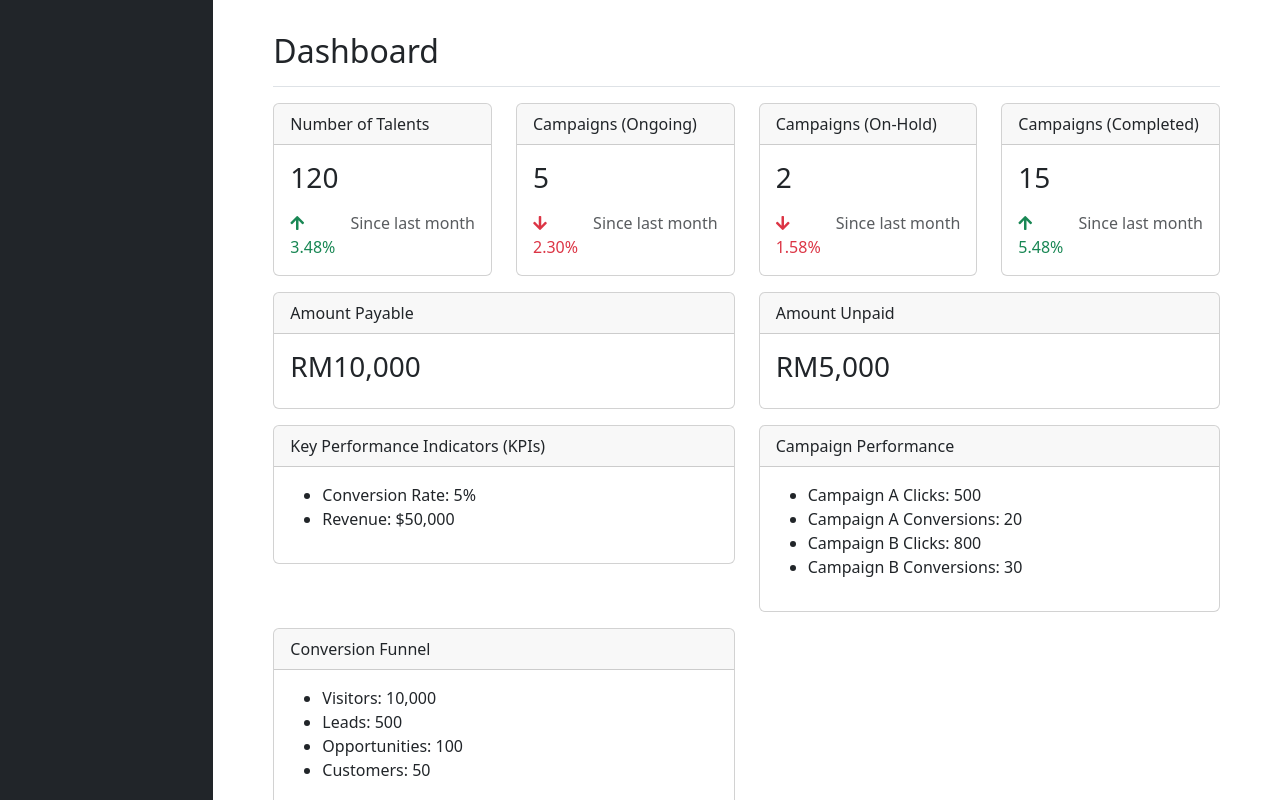
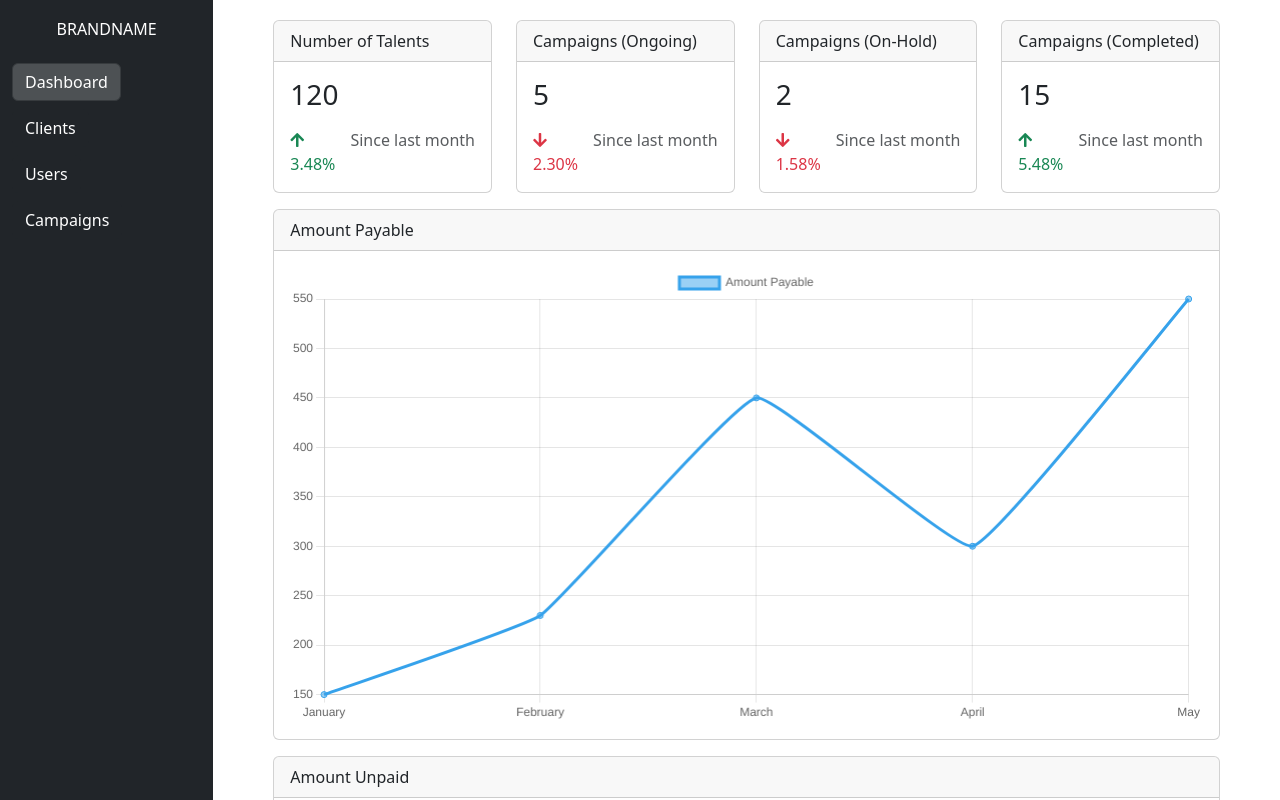
Before and after one commit to svencrox/sample-dashboard, an Angular app: page /dashboard in a window 1280 px wide. Shown: the top 800 px of the page. Built offline with nearby package versions, Linux system fonts and the light colour scheme.

Commit message:
(update and refactor): Fix issue with sidebar not behaving properly,refactor indentation and code with better syntax

```diff
--- a/src/app/app.component.html
+++ b/src/app/app.component.html
@@ -1,12 +1,12 @@
 <div class="container-fluid">
 	<div class="row content-wrapper">
 		<!-- Sidebar Component -->
-    <div class="col-md-3 col-lg-2 bg-dark sidebar">
+		<div class="col-md-3 col-lg-2 bg-dark sidebar fixed-top">
 			<app-sidebar></app-sidebar>
 		</div>
 
 		<!-- Main content area -->
-    <main class="col-md-9 col-lg-10 ms-sm-auto mt-sm-3 px-5">
+		<main class="col-md-9 col-lg-10 ms-auto main-content px-5">
 			<router-outlet></router-outlet>
 		</main>
 	</div>
--- a/src/app/app.component.scss
+++ b/src/app/app.component.scss
@@ -11,3 +11,10 @@
         height: fit-content;
     }
 }
+
+.main-content{
+    margin-top: 20px;
+    @media (max-width: 576px){
+        margin-top: 50px;
+    }
+}
--- a/src/app/dashboard/dashboard.component.html
+++ b/src/app/dashboard/dashboard.component.html
@@ -1,21 +1,14 @@
 <div class="container-fluid">
-  <div
-    class="d-flex justify-content-between flex-wrap flex-md-nowrap align-items-center pt-3 pb-2 mb-3 border-bottom"
-  >
-    <h1 class="h2">Dashboard</h1>
-  </div>
 	<!-- Dashboard Metrics -->
 	<div class="row">
 		<!-- Number of Talents -->
-    <div class="col-md-6 col-lg-3">
+		<div class="col-md-12 col-lg-6 col-xl-3">
 			<div class="card mb-3">
 				<div class="card-header">Number of Talents</div>
 				<div class="card-body">
 					<h3>120</h3>
 					<p class="d-flex mt-3 mb-0 text-muted text-sm gap-2">
-            <span class="text-success mr-2"
-              ><i class="fa fa-arrow-up"></i> 3.48%</span
-            >
+						<span class="text-success mr-2"><i class="fa fa-arrow-up"></i> 3.48%</span>
 						<span class="text-nowrap">Since last month</span>
 					</p>
 				</div>
@@ -23,15 +16,13 @@
 		</div>
 
 		<!-- Campaigns (Ongoing) -->
-    <div class="col-md-6 col-lg-3">
+		<div class="col-md-12 col-lg-6 col-xl-3">
 			<div class="card mb-3">
 				<div class="card-header">Campaigns (Ongoing)</div>
 				<div class="card-body">
 					<h3>5</h3>
 					<p class="d-flex mt-3 mb-0 text-muted text-sm gap-2">
-            <span class="text-danger mr-2"
-              ><i class="fa fa-arrow-down"></i> 2.30%</span
-            >
+						<span class="text-danger mr-2"><i class="fa fa-arrow-down"></i> 2.30%</span>
 						<span class="text-nowrap">Since last month</span>
 					</p>
 				</div>
@@ -39,15 +30,13 @@
 		</div>
 
 		<!-- Campaigns (On-Hold) -->
-    <div class="col-md-6 col-lg-3">
+		<div class="col-md-12 col-lg-6 col-xl-3">
 			<div class="card mb-3">
 				<div class="card-header">Campaigns (On-Hold)</div>
 				<div class="card-body">
 					<h3>2</h3>
 					<p class="d-flex mt-3 mb-0 text-muted text-sm gap-2">
-            <span class="text-danger mr-2"
-              ><i class="fa fa-arrow-down"></i> 1.58%</span
-            >
+						<span class="text-danger mr-2"><i class="fa fa-arrow-down"></i> 1.58%</span>
 						<span class="text-nowrap">Since last month</span>
 					</p>
 				</div>
@@ -55,15 +44,13 @@
 		</div>
 
 		<!-- Campaigns (Completed) -->
-    <div class="col-md-6 col-lg-3">
+		<div class="col-md-12 col-lg-6 col-xl-3">
 			<div class="card mb-3">
 				<div class="card-header">Campaigns (Completed)</div>
 				<div class="card-body">
 					<h3>15</h3>
 					<p class="d-flex mt-3 mb-0 text-muted text-sm gap-2">
-            <span class="text-success mr-2"
-              ><i class="fa fa-arrow-up"></i> 5.48%</span
-            >
+						<span class="text-success mr-2"><i class="fa fa-arrow-up"></i> 5.48%</span>
 						<span class="text-nowrap">Since last month</span>
 					</p>
 				</div>
@@ -74,17 +61,19 @@
 	<!-- Financial Metrics -->
 	<div class="row">
 		<!-- Amount Payable -->
-    <div class="col-md-6">
+		<div class="col-md-12">
 			<div class="card mb-3">
 				<div class="card-header">Amount Payable</div>
-        <div class="card-body">
-          <h3>RM10,000</h3>
+				<div class="card-body chart">
+					<canvas id="amount-payable" class="chart-canvas w-100"></canvas>
+				</div>
 			</div>
 		</div>
 	</div>
 
+	<div class="row">
 		<!-- Amount Unpaid -->
-    <div class="col-md-6">
+		<div class="col-md-12">
 			<div class="card mb-3">
 				<div class="card-header">Amount Unpaid</div>
 				<div class="card-body">
--- a/src/app/dashboard/dashboard.component.ts
+++ b/src/app/dashboard/dashboard.component.ts
@@ -1,10 +1,42 @@
-import { Component } from '@angular/core';
+import { Component, HostListener, OnInit } from "@angular/core";
+import { Chart } from "chart.js/auto";
 
 @Component({
-  selector: 'app-dashboard',
-  templateUrl: './dashboard.component.html',
-  styleUrls: ['./dashboard.component.scss']
+	selector: "app-dashboard",
+	templateUrl: "./dashboard.component.html",
+	styleUrls: ["./dashboard.component.scss"],
 })
-export class DashboardComponent {
+export class DashboardComponent implements OnInit {
+	amountChart: any;
+	ngOnInit(): void {
+		this.initLineChart();
+	}
 
+	@HostListener("window:resize", ["$event"])
+	onWindowResize(event: Event): void {
+		for (let id in Chart.instances) {
+			Chart.instances[id].resize();
+		}
+	}
+
+	initLineChart() {
+		const amountChartId = document.getElementById("amount-payable") as HTMLCanvasElement;
+		this.amountChart = new Chart(amountChartId, {
+			type: "line",
+			data: {
+				labels: ["January", "February", "March", "April", "May"],
+				datasets: [
+					{
+						label: "Amount Payable",
+						data: [150, 230, 450, 300, 550],
+						tension: 0.1,
+					},
+				],
+			},
+			options: {
+				responsive: true,
+				maintainAspectRatio: true,
+			},
+		});
+	}
 }
--- a/src/app/sidebar/sidebar.component.html
+++ b/src/app/sidebar/sidebar.component.html
@@ -1,58 +1,25 @@
 <!-- Button to toggle the sidebar -->
-<button
-  id="sidebarToggle"
-  (click)="toggleSidebar()"
-  class="btn btn-dark d-sm-none"
->
+<button id="sidebarToggle" (click)="toggleSidebar()" class="btn btn-dark d-sm-none">
 	<i class="fas fa-bars"></i>
 </button>
 
-<nav
-  id="sidebar"
-  [ngClass]="{ active: isSidebarOpen }"
-  *ngIf="isSidebarOpen"
-  class="bg-dark d-flex flex-md-column flex-sm-row"
->
-  <div class="sidebar-header">
-    <h3 class="navbar-brand">Dashboard</h3>
+<nav id="sidebar" [ngClass]="{ active: isSidebarOpen }" *ngIf="isSidebarOpen" class="bg-dark d-flex flex-md-column flex-sm-row">
+	<div class="sidebar-header mb-3">
+		<h3 class="navbar-brand">BRANDNAME</h3>
 	</div>
 
 	<ul class="list-unstyled">
 		<li>
-      <a
-        routerLink="/dashboard"
-        routerLinkActive="active"
-        (click)="closeSidebar()"
-        class="btn btn-dark"
-        >Dashboard</a
-      >
+			<a routerLink="/dashboard" routerLinkActive="active" (click)="closeSidebar()" class="btn btn-dark">Dashboard</a>
 		</li>
 		<li>
-      <a
-        routerLink="/clients"
-        routerLinkActive="active"
-        (click)="closeSidebar()"
-        class="btn btn-dark"
-        >Clients</a
-      >
+			<a routerLink="/clients" routerLinkActive="active" (click)="closeSidebar()" class="btn btn-dark">Clients</a>
 		</li>
 		<li>
-      <a
-        routerLink="/users"
-        routerLinkActive="active"
-        (click)="closeSidebar()"
-        class="btn btn-dark"
-        >Users</a
-      >
+			<a routerLink="/users" routerLinkActive="active" (click)="closeSidebar()" class="btn btn-dark">Users</a>
 		</li>
 		<li>
-      <a
-        routerLink="/campaigns"
-        routerLinkActive="active"
-        (click)="closeSidebar()"
-        class="btn btn-dark"
-        >Campaigns</a
-      >
+			<a routerLink="/campaigns" routerLinkActive="active" (click)="closeSidebar()" class="btn btn-dark">Campaigns</a>
 		</li>
 	</ul>
 </nav>
--- a/src/app/sidebar/sidebar.component.scss
+++ b/src/app/sidebar/sidebar.component.scss
@@ -1,7 +1,10 @@
 #sidebar{
-    height: 100%;
+    position: sticky;
+    height: 100vh;
     padding-top: 20px;
     transition: transform 0.3s ease-in-out;
+    display: flex;
+    flex-direction: column;
 
     &.active {
         transform: translateX(0);
@@ -16,8 +19,6 @@
 
         .list-unstyled{
             margin-bottom: 20px;
-            display: flex;
-            flex-direction: column;
 
         }
     }
--- a/src/app/sidebar/sidebar.component.ts
+++ b/src/app/sidebar/sidebar.component.ts
@@ -1,12 +1,15 @@
-import { Component, HostListener } from '@angular/core';
+import { Component, HostListener, OnInit } from "@angular/core";
 
 @Component({
-  selector: 'app-sidebar',
-  templateUrl: './sidebar.component.html',
-  styleUrls: ['./sidebar.component.scss'],
+	selector: "app-sidebar",
+	templateUrl: "./sidebar.component.html",
+	styleUrls: ["./sidebar.component.scss"],
 })
-export class SidebarComponent {
-  isSidebarOpen = false;
+export class SidebarComponent implements OnInit {
+	isSidebarOpen: boolean | undefined;
+	ngOnInit(): void {
+		this.checkScreenSize();
+	}
 
 	toggleSidebar(): void {
 		this.isSidebarOpen = !this.isSidebarOpen;
@@ -18,16 +21,12 @@ export class SidebarComponent {
 		}
 	}
 
-  @HostListener('window:resize', ['$event'])
+	@HostListener("window:resize", ["$event"])
 	onWindowResize(event: Event): void {
 		this.checkScreenSize();
 	}
 
 	checkScreenSize(): void {
-    this.isSidebarOpen = window.innerWidth >= 768;
-  }
-
-  logout(): void {
-    console.log('User logged out');
+		window.innerWidth >= 768 ? (this.isSidebarOpen = true) : (this.isSidebarOpen = false);
 	}
 }
```
Lines whose indentation alone changed are shown as unchanged.
